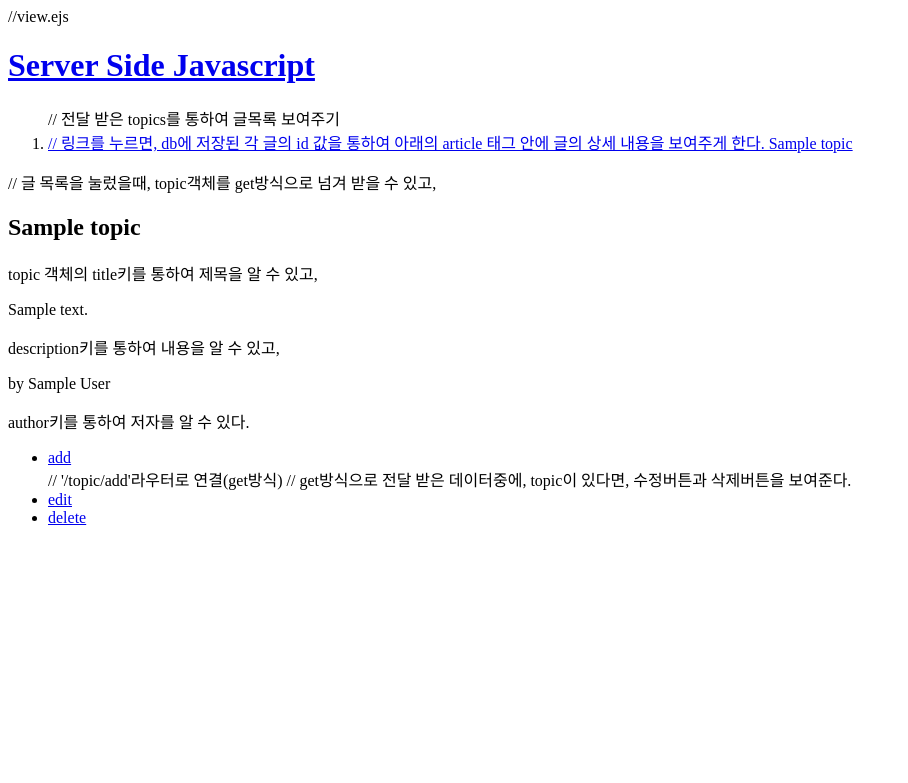
After one commit to Camap-Project/camap-2, a Node server app: template views/view.ejs in a window 1280 px wide. The commit adds this page. Shown: the top 783 px of the page, without its empty margins (0-908 px from the left). Run offline with Node 20, Linux system fonts and the light colour scheme; the template is opened without the code that fills it: most values are stand-ins (such as "Sample title", 1, 10 or a date in 2020).

Commit message:
mysql 연동중 뭔가 될듯말듯

```diff
--- a/app.js
+++ b/app.js
@@ -3,20 +3,158 @@ const path = require('path');
 const express = require('express');
 const bodyParser = require('body-parser');
 
+// express 객체 생성
 const app = express();
 
 app.set('view engine', 'ejs');
-app.set('views', 'views');
+app.set('views', path.join(__dirname, 'views'));
 
+//라우팅 모듈 선언
 const cafeRoutes = require('./routes/cafe');
+const topicRoutes = require('./routes/topic');
 
 app.use(bodyParser.urlencoded({ extended: false }));
 app.use(express.static(path.join(__dirname, 'public')));
 
+// request 요청 URL과 처리 로직을 선언한 router 모듈 매핑
+// router 객체를 app 객체에 등록
 app.use(cafeRoutes);
+app.use(topicRoutes);
 
 app.use((req, res, next) => {
   res.status(404).render('404', { pageTitle: 'Page Not Found', path: 'Error' });
 });
 
-app.listen(3000);
+// app.listen(3000);
+
+
+///////////////////////////// DB 연결 /////////////////////////
+
+
+var mysql = require('mysql');		// node-mysql을 install하고 모듈을 불러와야한다.
+var conn = mysql.createConnection({ // mysql과 connection하는 부분
+    host     : 'localhost',
+    user     : 'root',
+    password : '123456',
+    database : 'o2'
+});
+
+app.get('/topic/add', function(req, res){ //add 페이지 불러오기
+    var sql = 'SELECT id,title FROM topic'; // topic의 모든 id와 title 불러오기
+    conn.query(sql, function(err, topics, fields){
+      if(err){
+        console.log(err);
+        res.status(500).send('Internal Server Error')
+      }
+        res.render('add', { topics: topics }); //topics라는 배열안에 JSON형식으로 데이터들이 담겨있음. topics라는 변수에 데이터를 담아 add.ejs로 넘겨준다.
+    });
+});
+
+app.post('/topic/add', function(req, res){ // add.ejs에서 form태그의 post방식으로 데이터를 받는다.
+    var title = req.body.title;				//	request 객체의 body객체의 title값.
+    var description = req.body.description;
+    var author = req.body.author;
+    var sql = 'INSERT INTO topic (title, description, author) VALUES(?, ?, ?)';// INSERT 쿼리를 통해 데이터를 추가한다. VALUES의 물음표는 아래의 함수의 두번째 인자로 전달할 수 있다.
+    var params = [title, description, author];// 사용자에게 request받은 값들.
+    conn.query(sql, params, function(err, result, fields){ // db에 query를 날린다. 1번째 인자로 sql문과, 배열 안에 담긴 값들, 그리고 함수를 전달한다.
+        if(err) {
+          console.log(err); //에러가 있다면, 보안을 위해 콘솔에 err로그를 찍고,
+          res.status(500).send('Internal Server Error'); //사용자에게는 err로그를 보여주지 않는다.
+        }
+        console.log('The file has been saved!');//데이터가 db에 잘 저장 되었다면, 콘솔에 성공이라 찍는다.
+        res.redirect('/topic/'+result.insertId);//새로운 데이터가 insert될때, 자동으로 생기는 id가 있는데, query 함수의 두번째 인자인 result 객체에서 insertId라는 키로 그 값인 id를 찾을 수 있다. 그것을 통하여 새로 생긴 데이터의 화면을 바로 띄워줄 수 있다.
+    });
+});
+
+app.get(['/topic/:id/edit'], function(req, res){// 수정기능
+    var sql = 'SELECT id,title FROM topic';	// 일단, 글 목록을 불러온다.(edit페이지에도 글목록은 항상 존재)
+    conn.query(sql, function(err, topics, fields){
+      var id = req.params.id; // request받은 id값
+      if(id){
+        var sql = 'SELECT * FROM topic WHERE id=?';// id값을 통하여 수정하려고 하는 특정 데이터만 불러온다.
+        conn.query(sql, [id], function(err, topic, fields){//[id] : 사용자로부터 받은 id
+          if(err) {
+            console.log(err);
+            res.status(500).send('Internal Server Error');
+          } else {
+            res.render('edit', {topics : topics, topic : topic[0] });//topic은 배열안에 담긴 객체로 들어오기 때문에, topic[0]으로 데이터를 객체만 전달한다.(전달한 데이터를 통해서 현재 수정하려고 하는 데이터를 화면에 뿌려준다.)
+          }
+        });
+      } else {//id가 없을 경우 반환한다.
+        console.log(err);
+        res.send('There is no id.');
+      }
+    });
+});
+
+app.post('/topic/:id/edit', function(req, res){
+    var sql = 'UPDATE topic SET title=?, description=?, author=? WHERE id=?';//수정하는 쿼리문(where가 매우 중요! 없으면, 다 똑같이 수정됨 큰일남.)
+    var title = req.body.title; // 사용자가 다시 입력한 title. req객체의 body객체의 title키로 접근가능
+    var description = req.body.description;
+    var author = req.body.author;
+    var id = req.params.id;//url의 파라미터로 id 값을 얻을 수 있다.
+    conn.query(sql, [title, description, author, id], function(err, result, fields){
+      if(err) {
+        console.log(err);
+        res.status(500).send('Internal Server Error');
+      } else {
+        res.redirect('/topic/'+id)// 수정한 페이지로 이동
+      }
+    });
+});
+
+app.get('/topic/:id/delete', function(req, res){
+    var sql = 'SELECT id,title FROM topic'; // 전체 글목록 보여주기
+    var id = req.params.id;
+    conn.query(sql, function(err, topics, fields){
+      var sql = 'SELECT * FROM topic WHERE id=?'; // 선택한 글 보여주기(id값을 통하여 접근가능)
+      conn.query(sql, [id], function(err, topic){
+          if(err){
+            console.log(err);
+            res.status(500).send('Internal Sever Error');
+          } else {
+            if(topic.length === 0){// 선택한 글이 없다면 에러를 띄운다
+              console.log('There is no record');
+              res.status(500).send('Internal Sever Error');
+            } else {
+              res.render('delete', {topics:topics, topic:topic[0]});// delete페이지로 렌더해준다.(글 목록 객체와 삭제할 글을 넘겨줌)
+            }
+          }
+      });
+  });
+});
+
+app.post('/topic/:id/delete', function(req, res){ //form태그를 통하여 post 방식으로 데이터를 전달 받는다.
+    var id = req.params.id;
+    var sql = 'DELETE FROM topic WHERE id=?'; //DELETE sql문. WHERE를 빠뜨리면 조용히 집에 가야한다.
+    conn.query(sql, [id], function(err, result){
+      if(err) console.log(err);
+      res.redirect('/topic');//데이터를 삭제한 후, 메인페이지로 리다이렉트 해준다.
+    });
+});
+
+app.get(['/topic','/topic/:id'], function(req, res){//메인페이지(id값을 통하여 글 내용을 볼 수 있음)
+    var sql = 'SELECT id,title FROM topic'; //전체 글목록 가져오기
+    conn.query(sql, function(err, topics, fields){
+      var id = req.params.id; // request받은 id값
+      if(id){// 글을 선택 했을때.
+        var sql = 'SELECT * FROM topic WHERE id=?';
+        conn.query(sql, [id], function(err, topic, fields){//[id] : 사용자로부터 받은 id
+          if(err) {
+            console.log(err);
+            res.status(500).send('Internal Server Error');
+          } else {
+            res.render('view', {topics : topics, topic : topic[0] });
+          }
+        });
+      } else {// 글을 선택하지 않았을때.(메인페이지만 보여준다.)
+        res.render('view', {topics : topics, topic : undefined })//topic의 데이터가 없어도 topic을 명시해 주지 않는다면 ejs가 오류를 낸다.
+      }
+    });
+});
+
+app.listen(3000, function(){
+    console.log("Connected localhost:3000");
+});
+
+module.exports = app;
--- a/package.json
+++ b/package.json
@@ -14,6 +14,7 @@
     "ejs": "^3.1.6",
     "express": "^4.17.1",
     "material-design-icons": "^3.0.1",
+    "mysql": "^2.18.1",
     "nodemon": "^2.0.7"
   },
   "repository": {
--- a/views/cafe.ejs
+++ b/views/cafe.ejs
@@ -21,6 +21,7 @@
             <li class="nav-item main-header__item"><a class="<%= path === '/login' ? 'active' : '' %>" href="/login">Login</a></li>
             <li class="nav-item main-header__item"><a class="<%= path === '/signup' ? 'active' : '' %>" href="/signup">Sign Up</a></li>
             <li class="nav-item main-header__item"><a class="<%= path === '/mypage' ? 'active' : '' %>" href="/mypage">My Page</a></li>
+            <li class="nav-item main-header__item"><a class="<%= path === '/topic' ? 'active' : '' %>" href="/topic">Topic</a></li>
         </ul>
     </nav>
 
--- /dev/null
+++ b/views/view.ejs
@@ -0,0 +1,37 @@
+//view.ejs
+<!DOCTYPE html>
+<html>
+  <head>
+    <meta charset="utf-8">
+    <title></title>
+  </head>
+  <body>
+    <h1><a href='/topic'>Server Side Javascript</a></h1>
+    <ol>
+      <% for(var i = 0; i< topics.length; i++){%> // 전달 받은 topics를 통하여 글목록 보여주기
+        <li>
+          <a href='/topic/<%= topics[i].id %>'> // 링크를 누르면, db에 저장된 각 글의 id 값을 통하여 아래의 article 태그 안에 글의 상세 내용을 보여주게 한다.
+            <%= topics[i].title %>
+          </a>
+        </li>
+      <% }; %>
+    </ol>
+    <article>
+      <% if(topic){ %> // 글 목록을 눌렀을때, topic객체를 get방식으로 넘겨 받을 수 있고,
+        <h2><%= topic.title %></h2>  topic 객체의 title키를 통하여 제목을 알 수 있고,
+        <p> <%= topic.description %> </p> description키를 통하여 내용을 알 수 있고,
+        <p><%= 'by ' + topic.author %></p> 	author키를 통하여 저자를 알 수 있다.
+      <% } else { %> // 글 목록을 누를지 않았을때,(id 값이 없을때 환영한다는 내용을 띄운다.)
+        <h2>Welcome</h2>
+         This is server side javascript tutorial.
+      <% } %>
+    </article>
+    <ul>
+        <li><a href="/topic/add">add</a></li> // '/topic/add'라우터로 연결(get방식)
+      <% if(topic){ %> // get방식으로 전달 받은 데이터중에, topic이 있다면, 수정버튼과 삭제버튼을 보여준다.
+        <li><a href='/topic/<%= topic.id %>/edit'>edit</a></li>
+        <li><a href="/topic/<%= topic.id %>/delete">delete</a></li>
+      <% } %>
+    </ul>
+  </body>
+</html>
```
Also changed, not shown: routes/topic.js (added, +37 -0 lines), views/add.ejs (added, +29 -0 lines), views/delete.ejs (added, +28 -0 lines), views/edit.ejs (added, +32 -0 lines), 2 other files.
